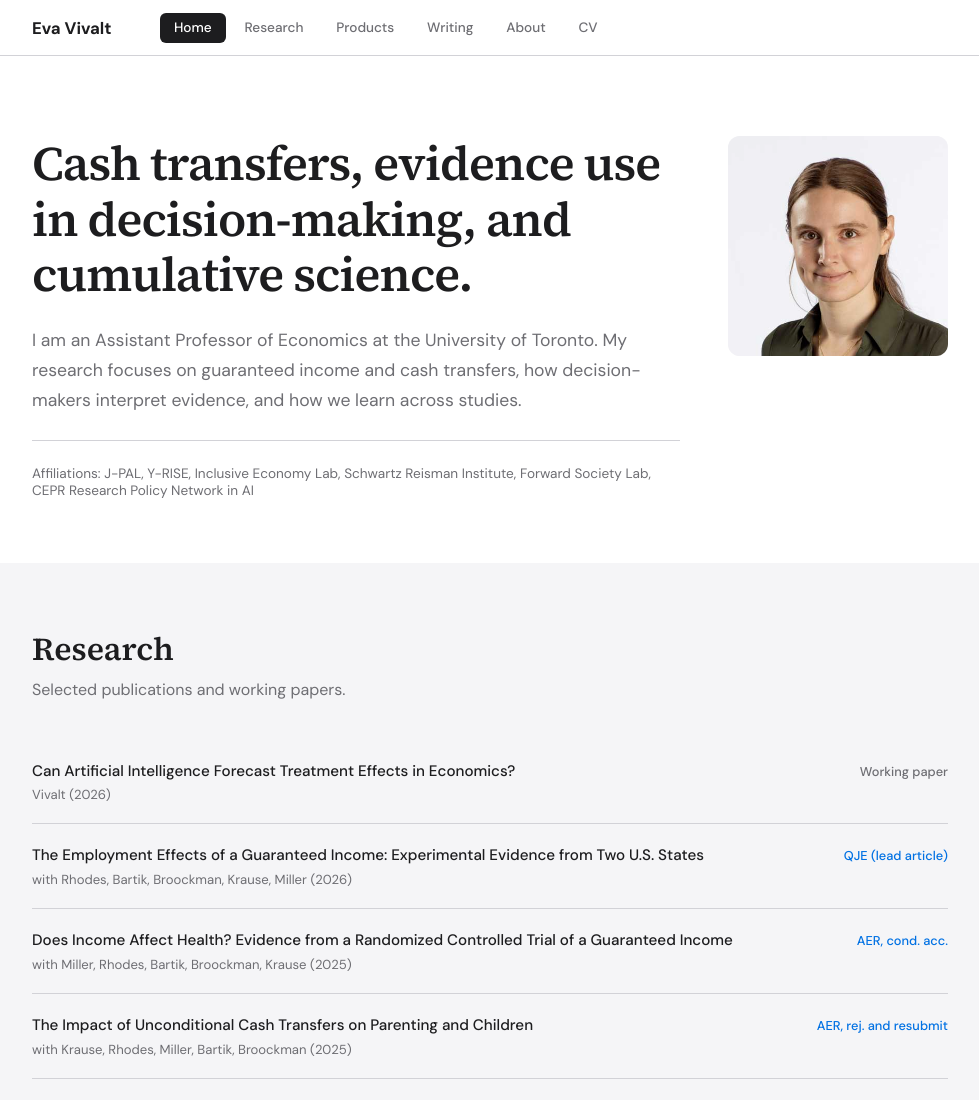
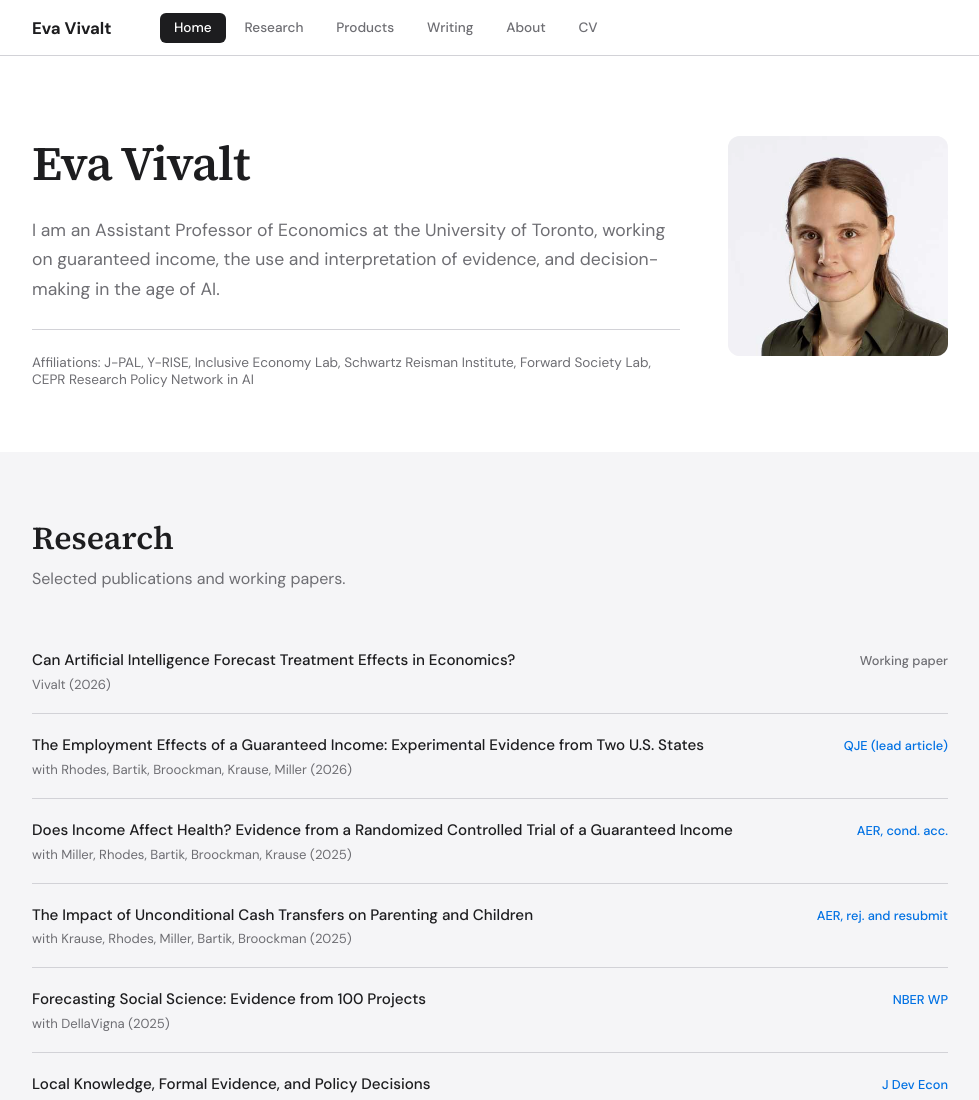
Before and after one commit to vivalt/website, a plain HTML site: page index.html in a window 1280 px wide. Shown: the top 1100 px of the page, without its empty margins (150-1129 px from the left). Drawn offline with Linux system fonts and the light colour scheme.

Commit message:
Update website

```diff
--- a/index.html
+++ b/index.html
@@ -140,8 +140,8 @@ footer .links { display: flex; gap: 1.5rem; }
 
 <div class="hero">
   <div class="hero-text">
-    <h1>Cash transfers, evidence use in decision-making, and cumulative science.</h1>
-    <p>I am an Assistant Professor of Economics at the University of Toronto. My research focuses on guaranteed income and cash transfers, how decision-makers interpret evidence, and how we learn across studies.</p>
+    <h1>Eva Vivalt</h1>
+    <p>I am an Assistant Professor of Economics at the University of Toronto, working on guaranteed income, the use and interpretation of evidence, and decision-making in the age of AI.</p>
     <div class="role">
       Affiliations: J-PAL, Y-RISE, Inclusive Economy Lab, Schwartz Reisman Institute, Forward Society Lab, CEPR Research Policy Network in AI
     </div>
```
